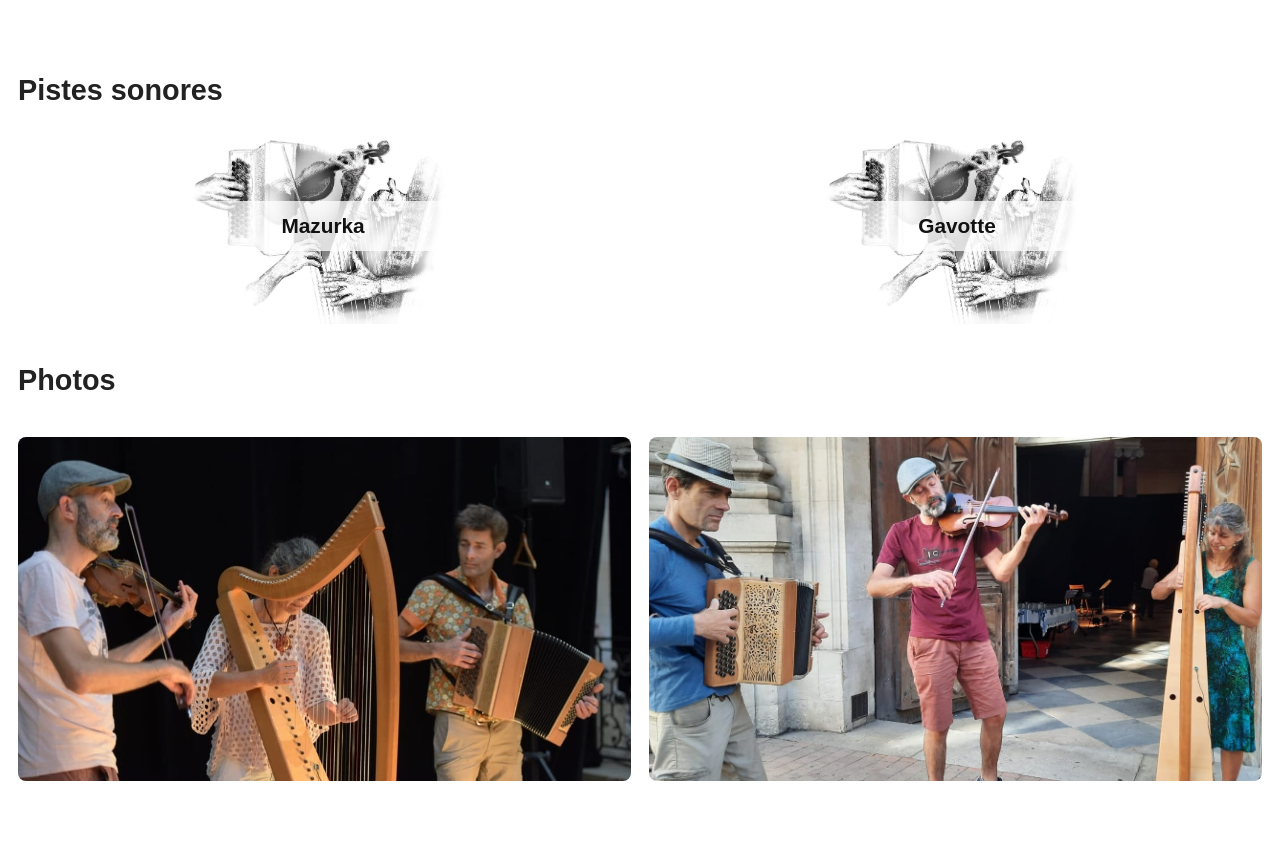
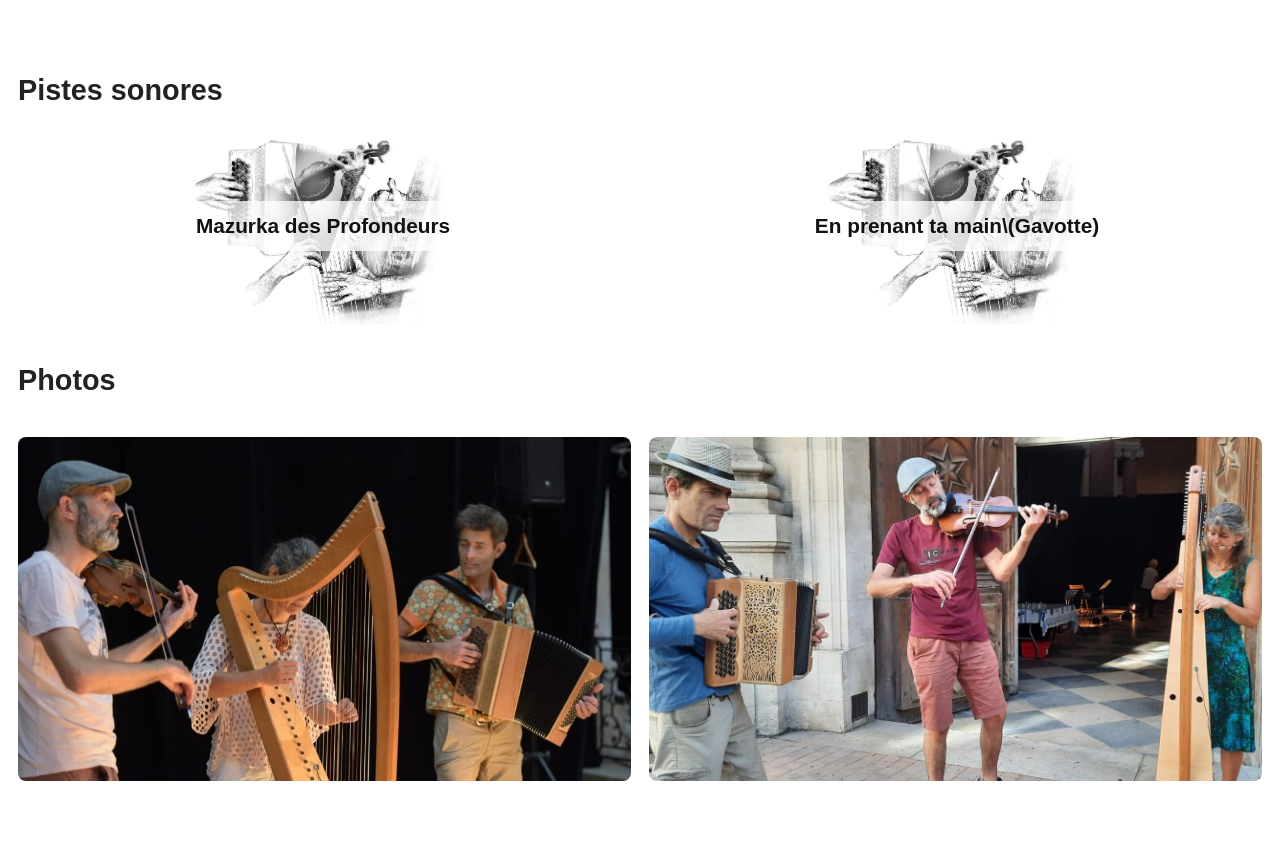
Before and after one commit to bayesiancook/les-doigts-qui-dansent-bal-folk, a Jekyll site: the page built from galerie.md, in a window 1280 px wide. Shown: the part 584-1437 px from the top of the page. Built offline with Jekyll 4.4.1, drawn with Linux system fonts in a browser that asks for light colours.

Commit message:
long titles for sounds

```diff
--- a/galerie.md
+++ b/galerie.md
@@ -28,7 +28,7 @@ title: Galerie
     <div class="audio-card">
       <img src="{{ site.baseurl }}/assets/images/dqd_carte.jpg" alt="Mazurka des Profondeurs">
       <div class="audio-title">
-          Mazurka
+          Mazurka des Profondeurs
       </div>
       <iframe
         src="https://w.soundcloud.com/player/?url=https%3A//soundcloud.com/les-doigts-qui-dansent/la-mazurka-les-profondeurs&auto_play=true&hide_related=true&show_comments=false&show_reposts=false"
@@ -41,7 +41,7 @@ title: Galerie
     <div class="audio-card">
       <img src="{{ site.baseurl }}/assets/images/dqd_carte.jpg" alt="En prenant ta main (Gavotte)">
       <div class="audio-title">
-         Gavotte
+         En prenant ta main\(Gavotte)
       </div>
       <iframe
         src="https://w.soundcloud.com/player/?url=https%3A//soundcloud.com/les-doigts-qui-dansent/mix-gavote-de-laven&auto_play=true&hide_related=true&show_comments=false&show_reposts=false"
```
